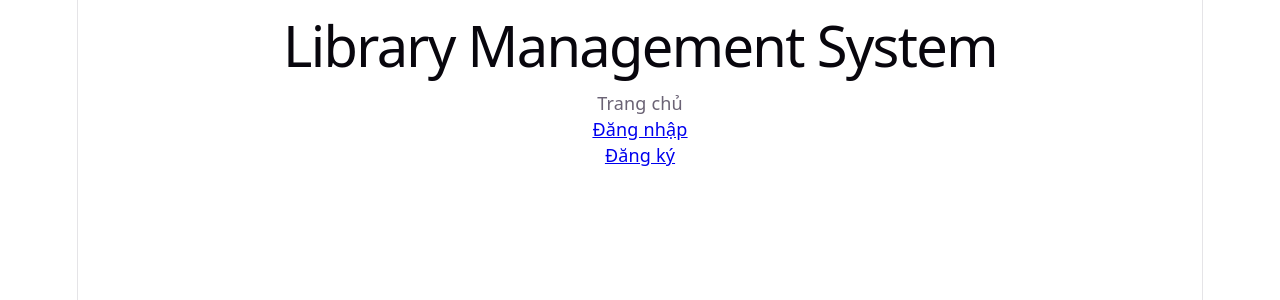
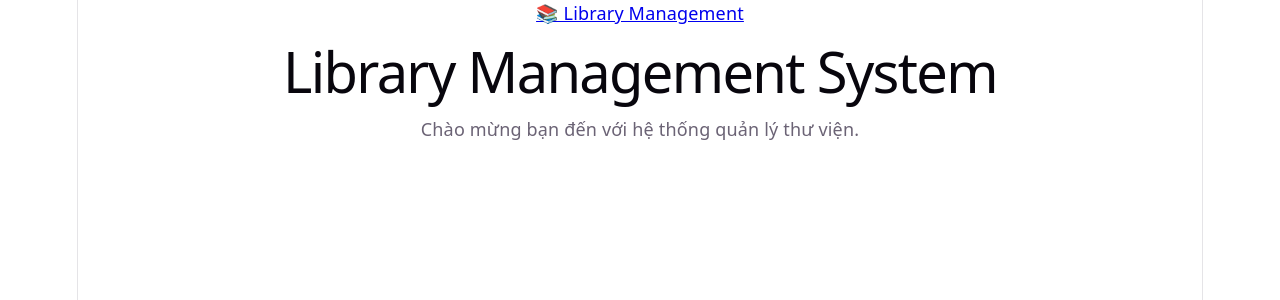
Before and after one commit to ThieuGia975/library-management, a React app in the folder frontend/: page / in a window 1280 px wide. Shown: the top 300 px of the page. Built offline with nearby package versions, Linux system fonts and the light colour scheme; no server answers; the HTML template or start-up script is replaced by a standard one.

Commit message:
feat: add main layout sidebar and logout

```diff
--- a/frontend/src/App.jsx
+++ b/frontend/src/App.jsx
@@ -1,8 +1,7 @@
 import {
     BrowserRouter,
     Routes,
-    Route,
-    Link
+    Route
 } from "react-router-dom";
 
 import Login from "./pages/Login";
@@ -21,6 +20,10 @@ import AdminDashboard
 import ProtectedRoute
     from "./components/ProtectedRoute";
 
+import MainLayout
+    from "./layouts/MainLayout";
+
+
 function Home() {
 
     return (
@@ -31,22 +34,14 @@ function Home() {
             </h1>
 
             <p>
-                Trang chủ
+                Chào mừng bạn đến với hệ thống
+                quản lý thư viện.
             </p>
-
-            <Link to="/login">
-                Đăng nhập
-            </Link>
-
-            <br />
-
-            <Link to="/register">
-                Đăng ký
-            </Link>
 
         </div>
     );
 }
+
 
 function App() {
 
@@ -56,12 +51,9 @@ function App() {
 
             <Routes>
 
-                {/* Public routes */}
-
-                <Route
-                    path="/"
-                    element={<Home />}
-                />
+                {/* =========================
+                    Public pages
+                ========================== */}
 
                 <Route
                     path="/login"
@@ -76,6 +68,20 @@ function App() {
                 <Route
                     path="/unauthorized"
                     element={<Unauthorized />}
+                />
+
+
+                {/* =========================
+                    Main Layout
+                ========================== */}
+
+                <Route
+                    element={<MainLayout />}
+                >
+
+                    <Route
+                        path="/"
+                        element={<Home />}
                     />
 
 
@@ -145,6 +151,8 @@ function App() {
 
                     </Route>
 
+                </Route>
+
             </Routes>
 
         </BrowserRouter>
--- a/frontend/src/components/Sidebar.jsx
+++ b/frontend/src/components/Sidebar.jsx
@@ -0,0 +1,71 @@
+import { Link } from "react-router-dom";
+import { useAuth } from "../context/AuthContext";
+
+function Sidebar() {
+
+    const { user } = useAuth();
+
+    if (!user) {
+        return null;
+    }
+
+    return (
+        <aside>
+
+            <h3>
+                Menu
+            </h3>
+
+            <nav>
+
+                <div>
+                    <Link to="/">
+                        🏠 Trang chủ
+                    </Link>
+                </div>
+
+                <div>
+                    <Link to="/books">
+                        📚 Sách
+                    </Link>
+                </div>
+
+
+                {user.role === "MEMBER" && (
+                    <div>
+                        <Link to="/member">
+                            👤 Trang thành viên
+                        </Link>
+                    </div>
+                )}
+
+
+                {(user.role === "LIBRARIAN" ||
+                    user.role === "ADMIN") && (
+
+                    <div>
+                        <Link to="/librarian">
+                            📖 Thủ thư
+                        </Link>
+                    </div>
+
+                )}
+
+
+                {user.role === "ADMIN" && (
+
+                    <div>
+                        <Link to="/admin">
+                            ⚙️ Quản trị
+                        </Link>
+                    </div>
+
+                )}
+
+            </nav>
+
+        </aside>
+    );
+}
+
+export default Sidebar;
--- a/frontend/src/layouts/MainLayout.jsx
+++ b/frontend/src/layouts/MainLayout.jsx
@@ -0,0 +1,69 @@
+import { Link, Outlet } from "react-router-dom";
+
+import { useAuth } from "../context/AuthContext";
+import Sidebar from "../components/Sidebar";
+
+function MainLayout() {
+
+    const {
+        user,
+        logout
+    } = useAuth();
+
+    return (
+        <div>
+
+            {/* Header */}
+
+            <header>
+
+                <Link to="/">
+                    📚 Library Management
+                </Link>
+
+                {user && (
+                    <div>
+
+                        <span>
+                            Xin chào, {user.fullName}
+                        </span>
+
+                        {" | "}
+
+                        <strong>
+                            {user.role}
+                        </strong>
+
+                        {" | "}
+
+                        <button
+                            onClick={logout}
+                        >
+                            Đăng xuất
+                        </button>
+
+                    </div>
+                )}
+
+            </header>
+
+
+            {/* Body */}
+
+            <div>
+
+                <Sidebar />
+
+                <main>
+
+                    <Outlet />
+
+                </main>
+
+            </div>
+
+        </div>
+    );
+}
+
+export default MainLayout;
```
Lines whose indentation alone changed are shown as unchanged.
